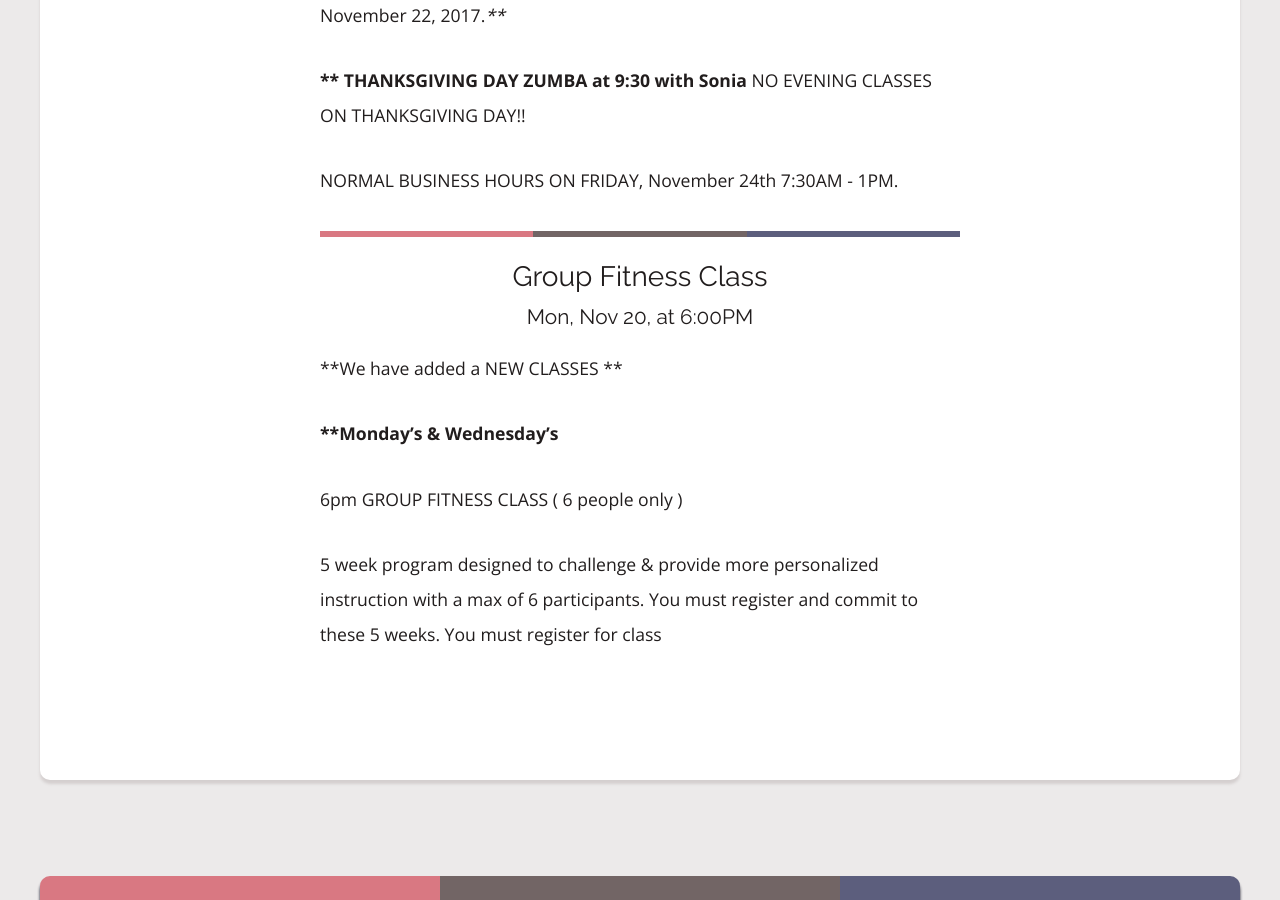
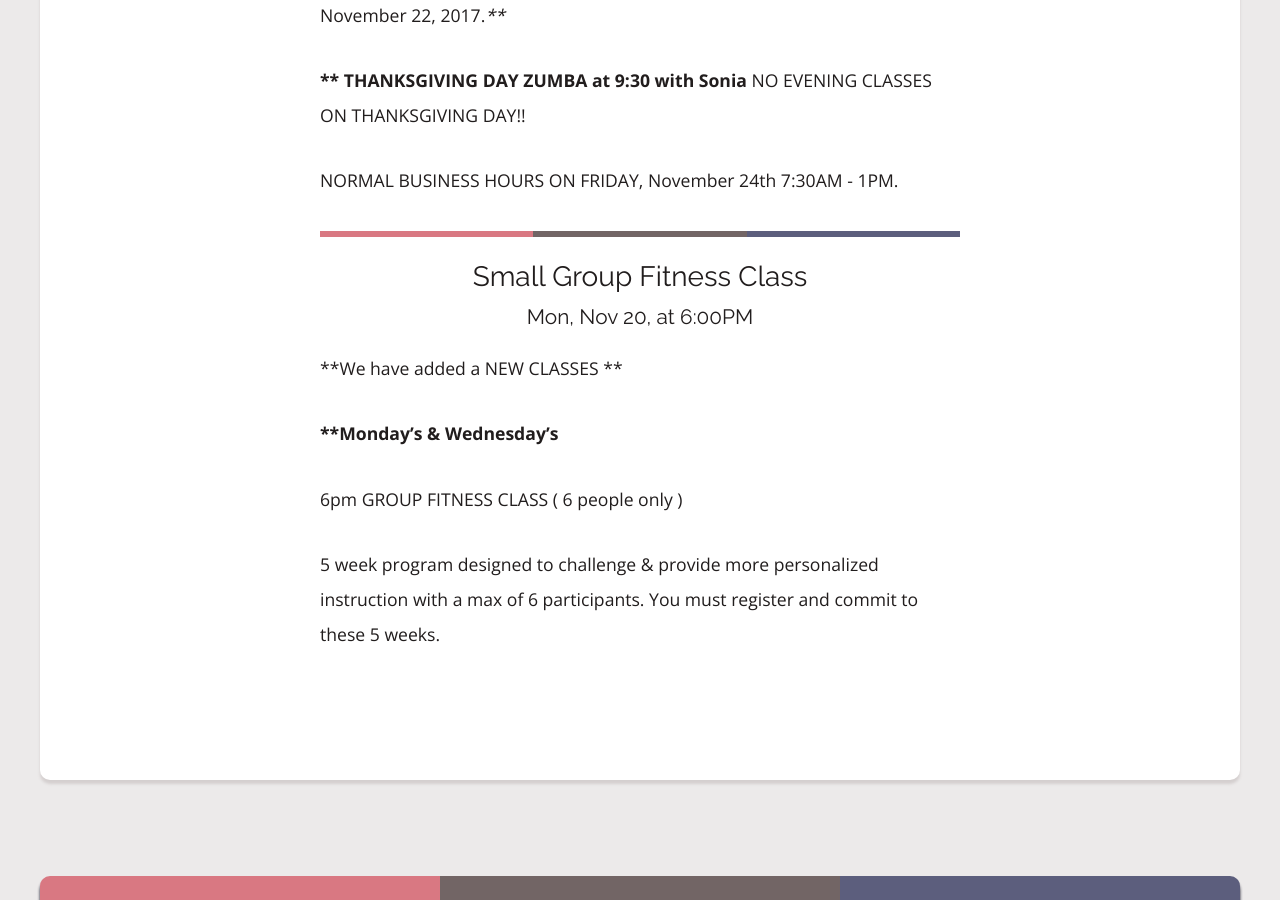
Before and after one commit to rwstone/shapeitup, a Jekyll site: the page built from events/index.md, in a window 1280 px wide and 900 px high, scrolled down 898 px. Built offline with Jekyll 4.4.1, drawn with Linux system fonts in a browser that asks for light colours; some web fonts are replaced.

Commit message:
Updated Group Fitness Class

```diff
--- a/_events/Group Fitness Class.markdown
+++ b/_events/Group Fitness Class.markdown
@@ -1,5 +1,5 @@
 ---
-title: Group Fitness Class
+title: Small Group Fitness Class
 date: 2017-10-11 15:50:00 -04:00
 categories:
 - yoga
@@ -55,4 +55,4 @@ class: Personal Training
 
 6pm  GROUP FITNESS CLASS  ( 6 people only )
 
-5 week program designed to challenge & provide more personalized instruction with a max of 6 participants. You must register and commit to these 5 weeks. You must register for class
+5 week program designed to challenge & provide more personalized instruction with a max of 6 participants. You must register and commit to these 5 weeks.
```
